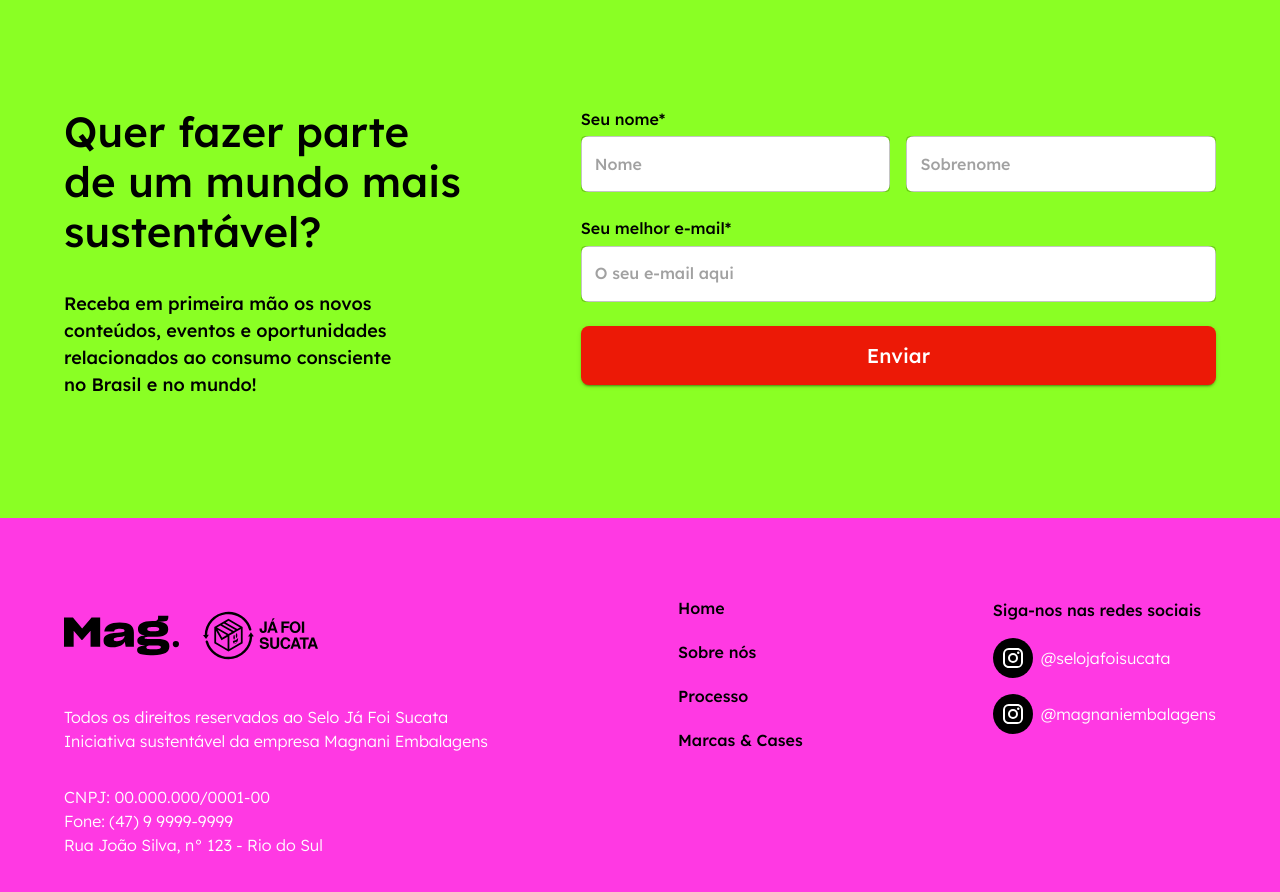
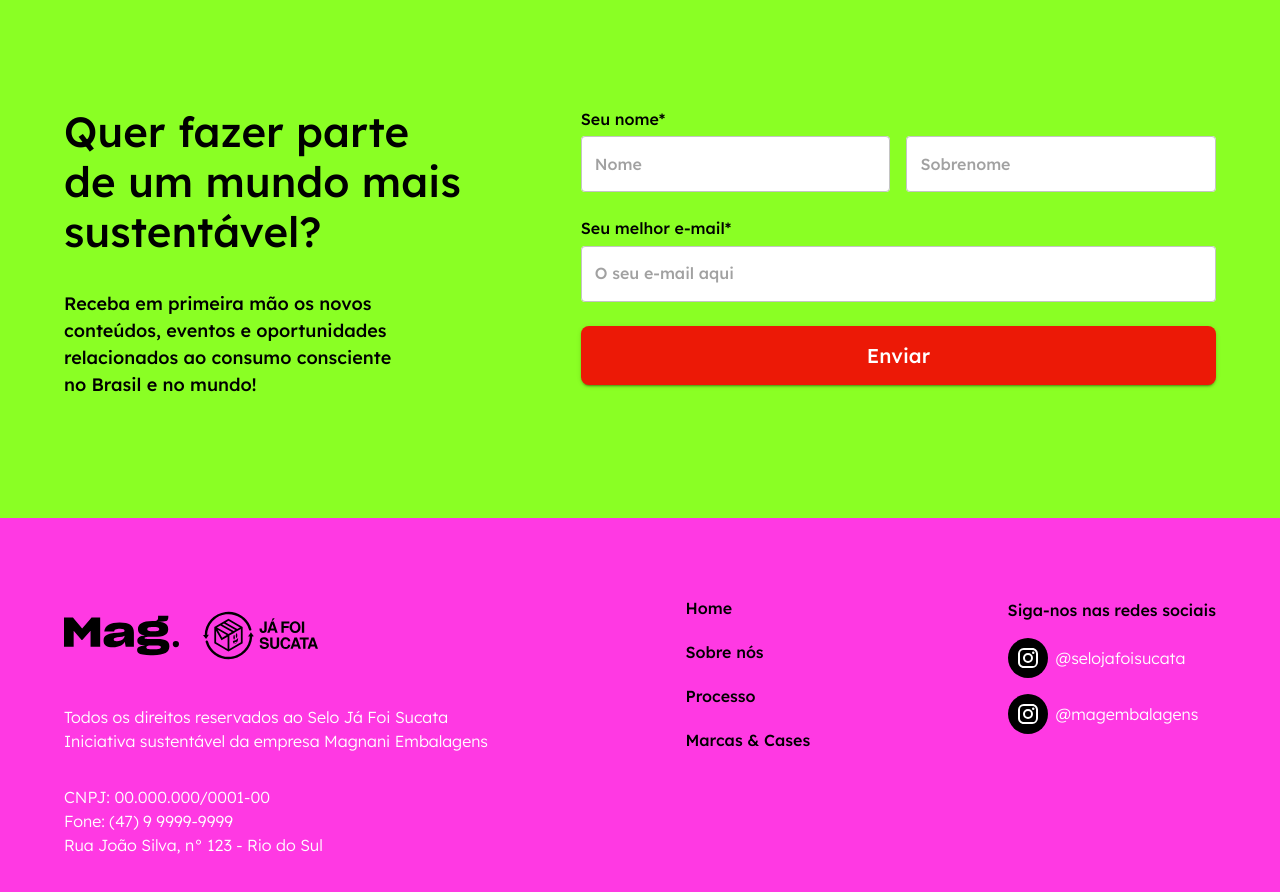
Before and after one commit to gffhammes/selo-ja-foi-sucata, a Next.js app: page / in a window 1280 px wide. Shown: the part 3700-4592 px from the top of the page. Built offline with nearby package versions, Linux system fonts and the light colour scheme.

Commit message:
useField added to inputs/ig links added to footer

```diff
--- a/src/components/commons/Footer.js
+++ b/src/components/commons/Footer.js
@@ -55,18 +55,26 @@ const FooterSocial = () => {
   return (
     <Stack spacing={2}>
       <Typography>Siga-nos nas redes sociais</Typography>
+      <Link href='https://www.instagram.com/selojafoisucata/' passHref>
+        <a target='_blank'>
           <Stack direction='row' alignItems='center' spacing={1}>
             <Box bgcolor='black' sx={iconStyle}>
               <InstagramIcon color='white'/>
             </Box>
             <Typography fontWeight={300} sx={{ color: '#fff' }}>@selojafoisucata</Typography>
           </Stack>
+        </a>
+      </Link>
+      <Link href='https://www.instagram.com/magembalagens/' passHref>
+        <a target='_blank'>
           <Stack direction='row' alignItems='center' spacing={1}>
             <Box bgcolor='black' sx={iconStyle}>
               <InstagramIcon color='white'/>
             </Box>
-        <Typography fontWeight={300} sx={{ color: '#fff' }}>@magnaniembalagens</Typography>
+            <Typography fontWeight={300} sx={{ color: '#fff' }}>@magembalagens</Typography>
           </Stack>
+        </a>
+      </Link>
     </Stack>
   )
 }
--- /dev/null
+++ b/src/components/commons/form/Input.js
@@ -0,0 +1,30 @@
+import { TextField } from '@mui/material'
+import { useField } from 'formik'
+import React from 'react'
+
+const textFieldStyle = {
+  borderRadius: '.5rem',
+  ".MuiInputBase-root": {
+    backgroundColor: '#fff'
+  },
+}
+
+export const Input = ({ name, placeholder, ...props }) => {
+  const [field, meta, helpers] = useField({ name })
+
+  return (
+    <TextField
+      {...field}
+      {...props}
+      bgcolor='pink.main'
+      sx={textFieldStyle}
+      color='pink'
+      variant="outlined"
+      placeholder={placeholder}
+      fullWidth
+      error={!!(meta.error && meta.touched)}
+      helperText={!!(meta.error && meta.touched) && meta.error}
+    />
+
+  )
+}
--- a/src/components/home/ContactForm.js
+++ b/src/components/home/ContactForm.js
@@ -2,10 +2,38 @@ import { Box, Button, Container, Grid, Stack, TextField, Typography } from "@mui
 import { Formik, Form } from "formik"
 import Image from 'next/image'
 import { defaultButtonStyle } from "../../constants/buttonStyle"
+import { Input } from "../commons/form/Input"
 
 const textFieldStyle = { backgroundColor: 'white.main', borderRadius: '.5rem' }
 
 export const ContactForm = () => {
+
+  const validate = (values) => {
+    const errors = {};
+
+
+    if (!values.firstName) {
+      errors.firstName = 'Obrigatório';
+    }
+
+    if (!values.lastName) {
+      errors.lastName = 'Obrigatório';
+    }
+
+    if (!values.email) {
+      errors.email = 'Obrigatório';
+    } else if (!/^[A-Z0-9._%+-]+@[A-Z0-9.-]+\.[A-Z]{2,4}$/i.test(values.email)) {
+      errors.email = 'Email inválido';
+    }
+
+    return errors;
+  };
+
+  const handleSubmit = (values, { resetForm }) => {
+    console.log(values)
+    resetForm();
+  }
+
   return (
     <Box bgcolor='green.main' sx={{ py: { xs: 10, md: 15 }, zIndex: 5, position: 'relative' }}>
       <Container>
@@ -21,17 +49,21 @@ export const ContactForm = () => {
           <Box sx={{ width: '100%' }}>
             <Formik
               initialValues={{ firstName: '', lastName: '', email: '' }}
-              onSubmit={(values) => {console.log(values)}}
+              validate={validate}
+              onSubmit={handleSubmit}
+              validateOnBlur={false}
+              validateOnChange={false}
+              enableReinitialize
             >
               {(props) => (
                 <Form noValidate>
                   <Typography gutterBottom>Seu nome*</Typography>
                   <Stack direction={{ xs: 'column', sm: 'row' }} spacing={2}>
-                    <TextField sx={textFieldStyle} color='pink' onChange={props.handleChange} name='firstName' variant="outlined" placeholder="Nome" value={props.values.firstName} fullWidth />
-                    <TextField sx={textFieldStyle} color='pink' onChange={props.handleChange} name='lastName' variant="outlined" placeholder="Sobrenome" value={props.values.lastName} fullWidth />
+                    <Input name='firstName' placeholder="Nome" />
+                    <Input name='lastName' placeholder="Sobrenome" />
                   </Stack>
                   <Typography sx={{ mt: 3 }} gutterBottom>Seu melhor e-mail*</Typography>
-                  <TextField sx={textFieldStyle} fullWidth color='pink' onChange={props.handleChange} name='email' variant="outlined" type='email' placeholder="O seu e-mail aqui" value={props.values.email} />
+                  <Input name='email' placeholder="O seu e-mail aqui" type='email' />
                   <Button sx={{ ...defaultButtonStyle, mt: 3 }} fullWidth color='red' variant='contained' type='submit'>Enviar</Button>
                 </Form>
               )}
```
Lines whose indentation alone changed are shown as unchanged.
